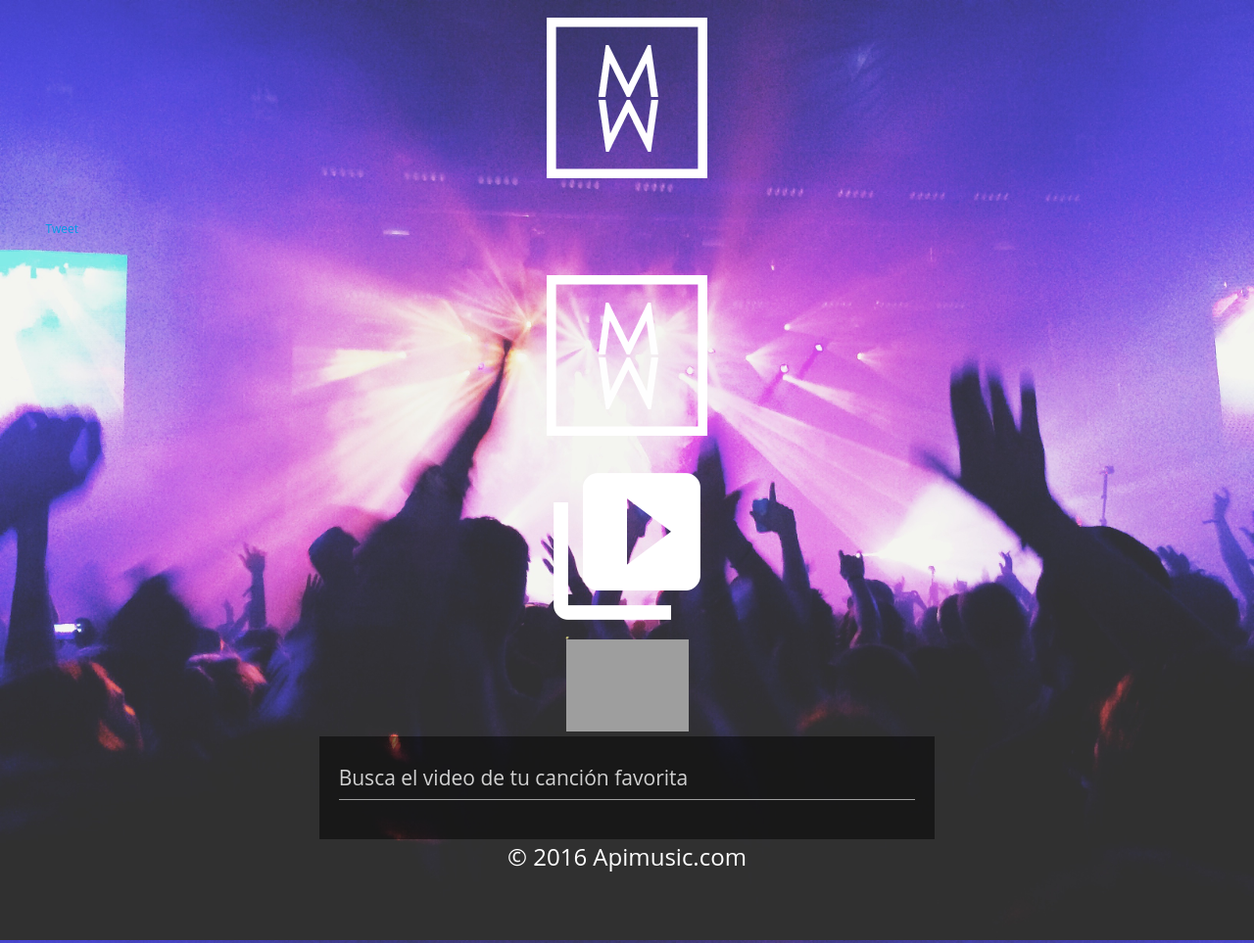
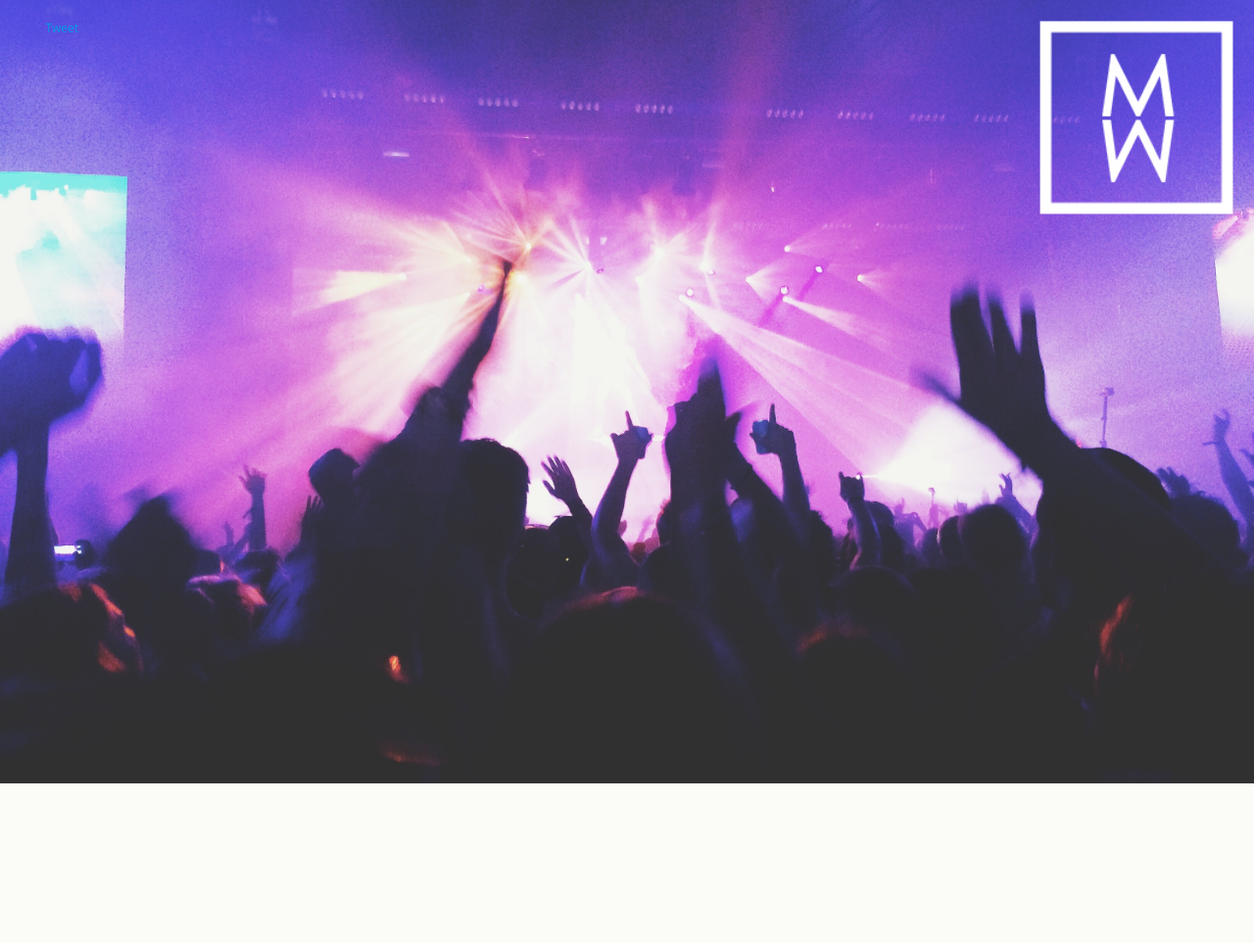
Before and after one commit to bluedem0n/api_music, a website: page public/resultado.html in a window 1280 px wide. Shown: the whole page at 98% size. After the commit the page ends 800 px from the top, so only its background shows below. Drawn offline with nearby package versions, Linux system fonts and the light colour scheme; grey boxes are pictures that could not be loaded.

Commit message:
Add change with motion detection

```diff
--- a/public/css/main.css
+++ b/public/css/main.css
@@ -25,7 +25,7 @@ video {
 #content {
     position: absolute;
     left: 0;
-    top: 0;
+    top: 4em;
     right: 0;
     bottom: 0;
     overflow: hidden;
@@ -160,7 +160,7 @@ video {
 }
 
 #canvas-blended {
-    display: none;
+    display: none !important;
     position: absolute;
     bottom: 0px;
     right: 0;
--- a/public/css/style.css
+++ b/public/css/style.css
@@ -17,8 +17,6 @@ body {
 body::-webkit-scrollbar {
 	width: 12px;
 }
-
-
 
 
 /* Track */
@@ -83,7 +81,8 @@ body::-webkit-scrollbar-thumb:window-inactive {
 	background-attachment: fixed;
 	background-position: center center;
 }
-.contenedor-youtube{
+
+.contenedor-youtube {
 	background-image: url(../img/img-4.jpg);
 	background-size: cover;
 	background-repeat: no-repeat;
@@ -129,6 +128,11 @@ body::-webkit-scrollbar-thumb:window-inactive {
 
 .logo img {
 	height: 25vh;
+}
+
+.logo-motion img {
+	height: 30vh;
+	float: right;
 }
 
 .share-icons {
@@ -293,15 +297,19 @@ select {
 	width: 50%;
 	margin: 0 auto;
 }
+
 .search-field {
 	font-size: 1.4rem !important;
 }
 
 .list-center a {
 	color: #fff;
+}
 
-}
 .list-center h3 {
 	width: 50%;
 	margin: 0 auto;
 }
+
+
+/* MOTION DETECTION */
--- a/public/resultado.html
+++ b/public/resultado.html
@@ -5,7 +5,6 @@
 	<title>Resultado</title>
 	<link rel="stylesheet" href="css/style.css">
 	<link rel="stylesheet" href="css/main.css">
-	<link rel="stylesheet" href="css/youtube.css">
 	<link rel="stylesheet" href="css/vendor/materialize.css">
 	<link href="https://fonts.googleapis.com/icon?family=Material+Icons" rel="stylesheet">
 	<link href="https://fonts.googleapis.com/css?family=Unica+One" rel="stylesheet">
@@ -13,7 +12,7 @@
 	<link rel="icon" href="img/favicon.png" type="image/x-icon"/>
 </head>
 <body class="fondo-resultado">
-	<div class="logo center">
+	<div class="logo-motion center">
 		<img src="img/logo.png" alt="">
 	</div>
 	<div class="resultado">
@@ -33,7 +32,7 @@
 					<video id="webcam" muted autoplay width="640" height="480"></video>
 					<video id="depth" muted autoplay width="640" height="480"></video>
 					<canvas id="canvas-source" width="640" height="480"></canvas>
-					<canvas id="canvas-blended" width="640" height="480"></canvas>
+					<canvas id="canvas-blended" width="640" height="480 display:none"></canvas>
 					<canvas id="canvas-mask" width="640" height="480" style="display:none"></canvas>
 					<div class="motion-cam" style="display:none"></div>
 					<div id="xylo">
@@ -51,35 +50,8 @@
 			</div>
 		</div>
 	</div>
-	<div class="row">
-		<div class="col m12">
-			<div class="buscar-voz">
-				<div class="logo center">
-					<a href="index.html"><img src="img/logo.png" alt=""></a>
-				</div>
-				<div class="mic center-align">
-					<i class="material-icons">video_library</i>
-					<!-- <h2>Search songs</h2> -->
-					<div id=" conten center-align">
-						<div class="yt-masthead-logo-container center-align">
-							<a href="#"><img src="https://www.youtube.com/yt/brand/media/image/YouTube-logo-full_color.png" width="125px"></a>
-						</div>
-						<form id="search-form" name="search-form" onsubmit="return search()">
-							<div class="fieldcontainer bg">
-								<input type="search" id="query" class="search-field mic" placeholder="Busca el video de tu canción favorita">
-							<!-- <input type="submit" name="search-btn" id="search-btn" value=''> -->
-							</div>
-						</form>
-					</div>
-					<p>&copy; 2016 Apimusic.com</p>
-					<div class="videos">
-						<ul id="results" class="results-section"></ul>
-						<div id="buttons"></div>
-					</div>
-				</div>
-			</div>
-		</div>
-		<script src="js/handlebars-v4.0.0.js"></script>
+
+	<script src="js/handlebars-v4.0.0.js"></script>
 	<script src="js/libs/jquery.js"></script>
 	<script src="js/libs/buffer-loader.js"></script>
 	<script src="js/libs/utils.js"></script>
@@ -88,8 +60,6 @@
 	<script type="text/javascript" src="js-handtracking/src/cv.js"></script>
 	<script type="text/javascript" src="js-handtracking/src/handtracking.js"></script>
 	<script src="https://ajax.googleapis.com/ajax/libs/jquery/1.11.1/jquery.min.js"></script>
-	<script src="js/jquery.fancybox.pack.js"></script>
-	<script src="js/script.js"></script>
 	<script type="text/javascript" src="js/vendor/materialize.js"></script>
 	<script type="text/javascript">
 		var _gaq = _gaq || [];
```
